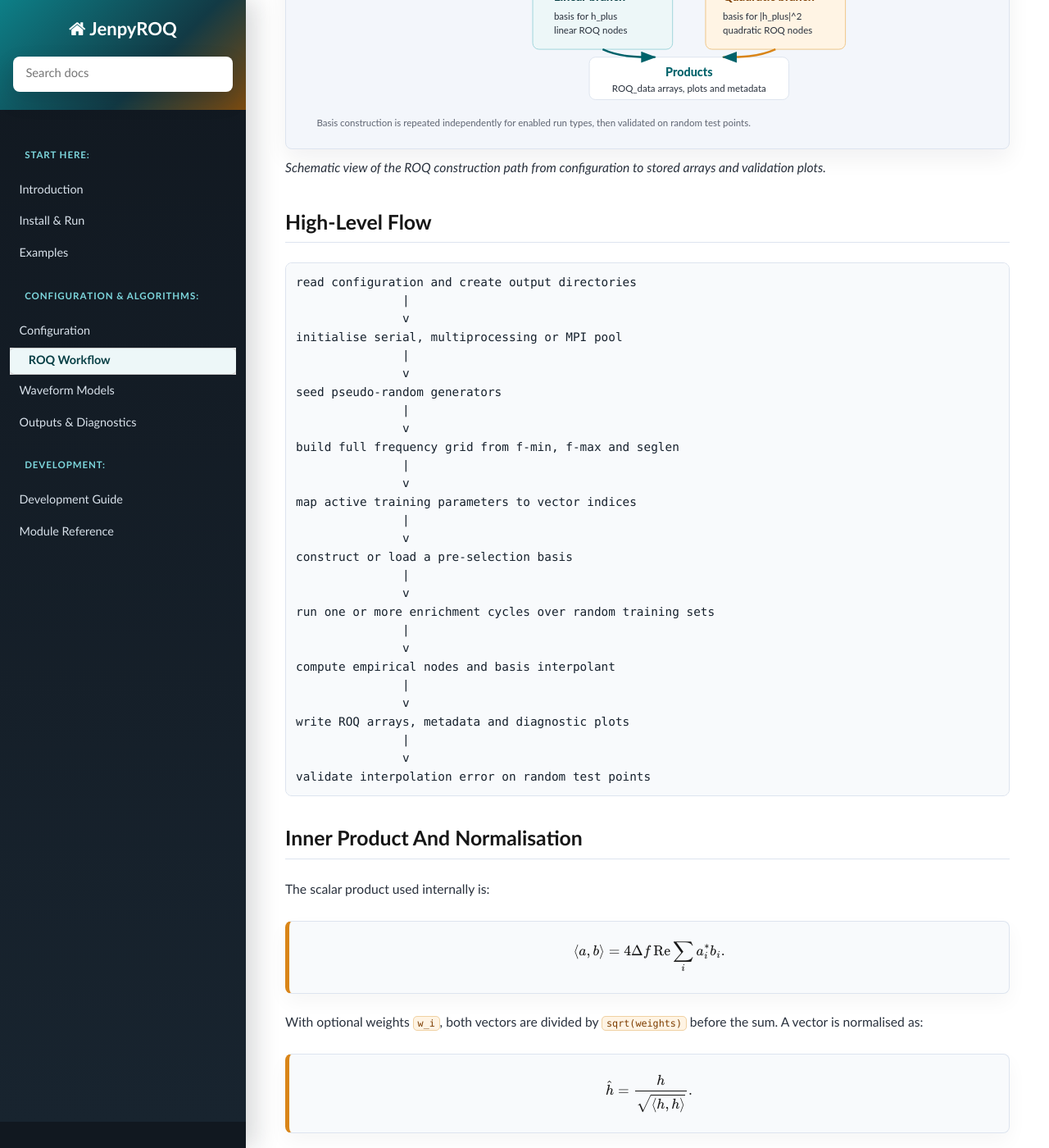
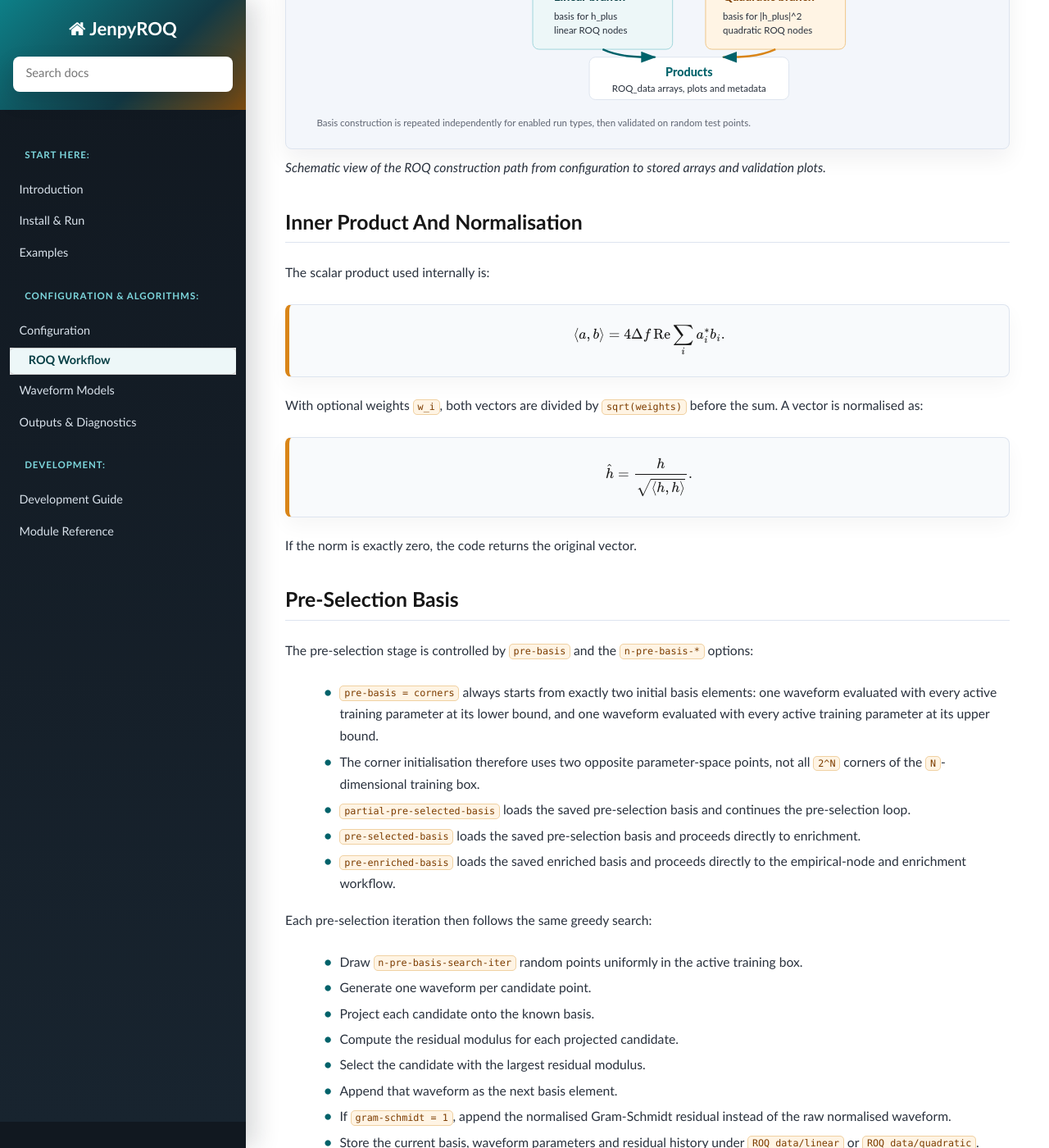
Before and after one commit to GCArullo/JenpyROQ, a Sphinx documentation site: the page built from docs/roq_workflow.rst, in a window 1280 px wide and 1400 px high, scrolled down 556 px. Shown: the whole window at 82% size. Built offline with Sphinx 7.4.7 and the Read the Docs theme 3.1.0, drawn with Linux system fonts in a browser that asks for light colours; formulas are drawn with MathJax 3.

Commit message:
remove repetition

```diff
--- a/docs/roq_workflow.rst
+++ b/docs/roq_workflow.rst
@@ -14,40 +14,6 @@ main construction and validates both plus and cross polarisations.
 
    Schematic view of the ROQ construction path from configuration to stored
    arrays and validation plots.
-
-High-Level Flow
-~~~~~~~~~~~~~~~
-
-.. code-block:: text
-
-   read configuration and create output directories
-                  |
-                  v
-   initialise serial, multiprocessing or MPI pool
-                  |
-                  v
-   seed pseudo-random generators
-                  |
-                  v
-   build full frequency grid from f-min, f-max and seglen
-                  |
-                  v
-   map active training parameters to vector indices
-                  |
-                  v
-   construct or load a pre-selection basis
-                  |
-                  v
-   run one or more enrichment cycles over random training sets
-                  |
-                  v
-   compute empirical nodes and basis interpolant
-                  |
-                  v
-   write ROQ arrays, metadata and diagnostic plots
-                  |
-                  v
-   validate interpolation error on random test points
 
 Inner Product And Normalisation
 ~~~~~~~~~~~~~~~~~~~~~~~~~~~~~~~
```
